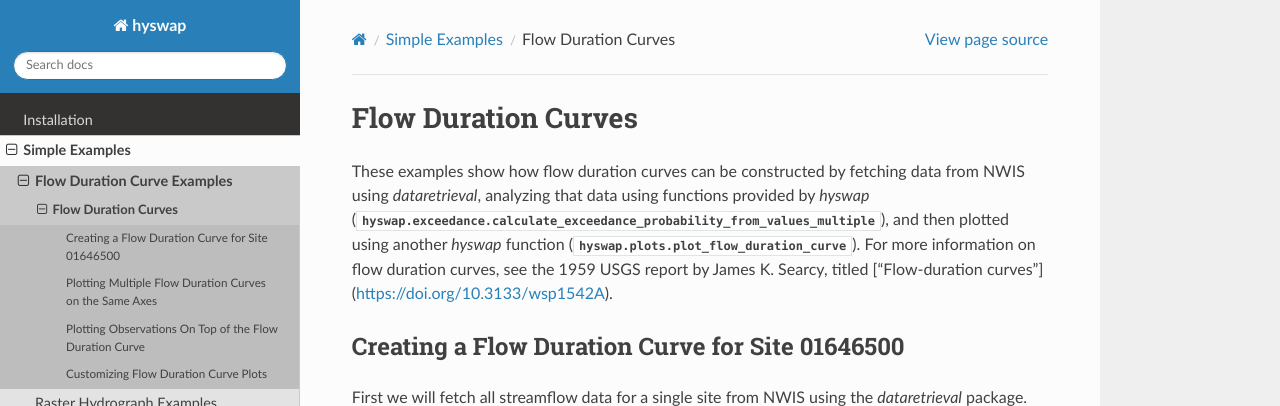
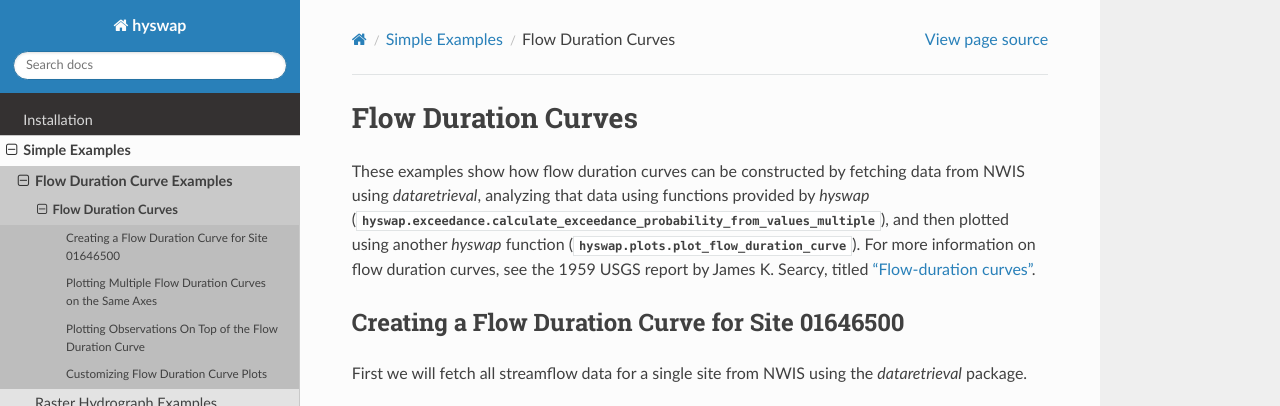
Before and after one commit to DOI-USGS/hyswap, a Sphinx documentation site: the page built from docs/source/examples/flow_duration_curve_examples.rst, in a window 1280 px wide and 900 px high, cut to the strip 0-406 px from the top of the window. Built offline with Sphinx 7.4.7 and the Read the Docs theme 2.0.0, drawn with Linux system fonts in a browser that asks for light colours; pages that are not in the unit, such as notebooks, are missing from menus.

Commit message:
small typo fixes

```diff
--- a/docs/source/examples/flow_duration_curve_examples.rst
+++ b/docs/source/examples/flow_duration_curve_examples.rst
@@ -3,7 +3,7 @@ Flow Duration Curves
 --------------------
 
 These examples show how flow duration curves can be constructed by fetching data from NWIS using `dataretrieval`, analyzing that data using functions provided by `hyswap` (:obj:`hyswap.exceedance.calculate_exceedance_probability_from_values_multiple`), and then plotted using another `hyswap` function (:obj:`hyswap.plots.plot_flow_duration_curve`).
-For more information on flow duration curves, see the 1959 USGS report by James K. Searcy, titled ["Flow-duration curves"](https://doi.org/10.3133/wsp1542A).
+For more information on flow duration curves, see the 1959 USGS report by James K. Searcy, titled `"Flow-duration curves" <https://doi.org/10.3133/wsp1542A>`_.
 
 
 Creating a Flow Duration Curve for Site 01646500
```
Also changed, not shown: 1 other file.
